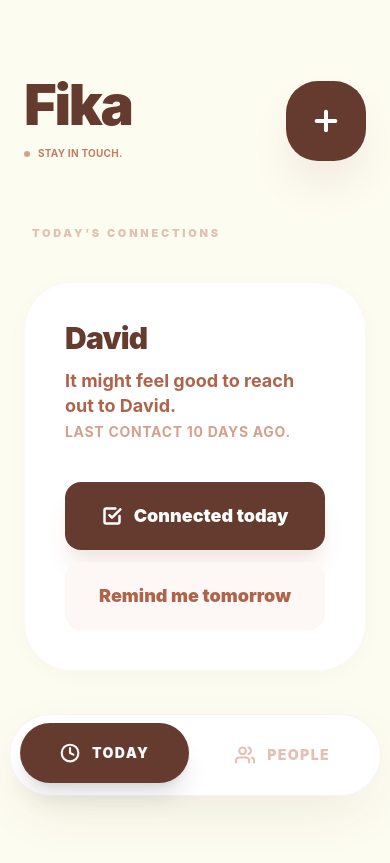
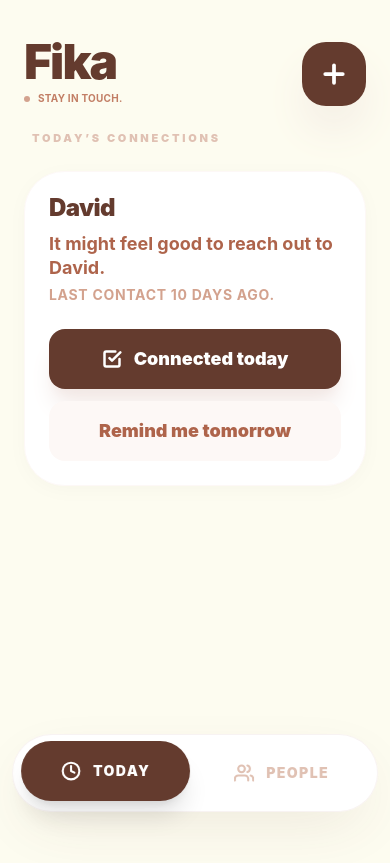
Before and after one commit to rath9110/Fika, a React (Vite) app in the folder client/: page / in a window 390 px wide. Built offline with nearby package versions, Linux system fonts and the light colour scheme.

Commit message:
Finished MVP

```diff
--- a/client/src/App.tsx
+++ b/client/src/App.tsx
@@ -61,25 +61,25 @@
     };
 
     return (
-        <div className="min-h-screen pb-48 bg-cream selection:bg-fika-200">
-            <header className="pt-20 pb-16 px-6 max-w-2xl mx-auto flex justify-between items-end">
+        <div className="min-h-screen md:h-screen md:overflow-hidden md:flex md:flex-col bg-cream selection:bg-fika-200">
+            <header className="pt-10 md:pt-12 pb-6 md:pb-8 px-6 max-w-2xl mx-auto flex justify-between items-end w-full shrink-0">
                 <div>
-                    <h1 className="text-[3.5rem] font-black text-fika-900 tracking-[-0.04em] leading-[0.9]">Fika</h1>
-                    <p className="text-fika-500 font-bold mt-4 text-base tracking-wide flex items-center gap-2 uppercase tracking-[0.1em] text-[10px]">
+                    <h1 className="text-[3rem] md:text-[3.5rem] font-black text-fika-900 tracking-[-0.04em] leading-[0.9]">Fika</h1>
+                    <p className="text-fika-500 font-bold mt-2 md:mt-3 text-base tracking-wide flex items-center gap-2 uppercase tracking-[0.1em] text-[10px]">
                         <span className="w-1.5 h-1.5 bg-fika-400 rounded-full" />
                         Stay in touch.
                     </p>
                 </div>
                 <button
                     onClick={() => { setEditing(undefined); setShowModal(true); }}
-                    className="bg-fika-900 text-white w-20 h-20 rounded-[2rem] flex items-center justify-center shadow-2xl shadow-fika-200 btn-interactive text-2xl"
+                    className="bg-fika-900 text-white w-16 h-16 md:w-20 md:h-20 rounded-[1.5rem] md:rounded-[2rem] flex items-center justify-center shadow-2xl shadow-fika-200 btn-interactive text-2xl"
                     aria-label="Add Someone"
                 >
-                    <svg xmlns="http://www.w3.org/2000/svg" width="32" height="32" viewBox="0 0 24 24" fill="none" stroke="currentColor" strokeWidth="3" strokeLinecap="round" strokeLinejoin="round"><path d="M5 12h14" /><path d="M12 5v14" /></svg>
+                    <svg xmlns="http://www.w3.org/2000/svg" width="30" height="30" viewBox="0 0 24 24" fill="none" stroke="currentColor" strokeWidth="3" strokeLinecap="round" strokeLinejoin="round"><path d="M5 12h14" /><path d="M12 5v14" /></svg>
                 </button>
             </header>
 
-            <main className="max-w-2xl mx-auto px-6">
+            <main className="max-w-2xl mx-auto px-6 w-full flex-1 md:overflow-y-auto no-scrollbar pb-32 md:pb-24">
                 {view === 'today' ? (
                     <TodayView contacts={contacts} onConnect={handleConnect} onSnooze={handleSnooze} />
                 ) : (
@@ -88,7 +88,7 @@
             </main>
 
             {/* Navigation */}
-            <nav className="fixed bottom-12 left-1/2 -translate-x-1/2 bg-white/95 backdrop-blur-2xl border border-fika-100/50 p-2.5 rounded-[3rem] shadow-ritual flex gap-1.5 z-50">
+            <nav className="fixed bottom-8 md:bottom-12 left-1/2 -translate-x-1/2 bg-white/95 backdrop-blur-2xl border border-fika-100/50 p-2 md:p-2.5 rounded-[2.5rem] md:rounded-[3rem] shadow-ritual flex gap-1 md:gap-1.5 z-50">
                 <button
                     onClick={() => setView('today')}
                     className={`px-10 py-5 rounded-[2.5rem] font-black transition-all duration-300 flex items-center gap-3 text-sm uppercase tracking-widest
@@ -109,9 +109,11 @@
 
             {/* Feedback Toast */}
             {toast && (
-                <div className="status-toast bottom-36">
-                    <svg xmlns="http://www.w3.org/2000/svg" width="22" height="22" viewBox="0 0 24 24" fill="none" stroke="currentColor" strokeWidth="3" strokeLinecap="round" strokeLinejoin="round" className="text-orange-300"><path d="m9 11 3 3L22 4" /><path d="M21 12v7a2 2 0 0 1-2 2H5a2 2 0 0 1-2-2V5a2 2 0 0 1 2-2h11" /></svg>
-                    <span className="text-base">{toast}</span>
+                <div className="status-toast-wrapper">
+                    <div className="status-toast-inner">
+                        <svg xmlns="http://www.w3.org/2000/svg" width="22" height="22" viewBox="0 0 24 24" fill="none" stroke="currentColor" strokeWidth="3" strokeLinecap="round" strokeLinejoin="round" className="text-orange-300"><path d="m9 11 3 3L22 4" /><path d="M21 12v7a2 2 0 0 1-2 2H5a2 2 0 0 1-2-2V5a2 2 0 0 1 2-2h11" /></svg>
+                        <span className="text-base">{toast}</span>
+                    </div>
                 </div>
             )}
 
--- a/client/src/components/TodayView.tsx
+++ b/client/src/components/TodayView.tsx
@@ -13,20 +13,20 @@
 
     if (due.length === 0) {
         return (
-            <div className="py-32 text-center animate-in">
-                <div className="w-24 h-24 bg-fika-100/30 rounded-full flex items-center justify-center mx-auto mb-10">
-                    <svg xmlns="http://www.w3.org/2000/svg" width="40" height="40" viewBox="0 0 24 24" fill="none" stroke="currentColor" strokeWidth="2" strokeLinecap="round" strokeLinejoin="round" className="text-fika-300"><path d="M20 6 9 17l-5-5" /></svg>
+            <div className="py-8 md:py-12 text-center animate-in">
+                <div className="w-16 h-16 md:w-20 md:h-20 bg-fika-100/30 rounded-full flex items-center justify-center mx-auto mb-6 md:mb-8">
+                    <svg xmlns="http://www.w3.org/2000/svg" width="32" height="32" viewBox="0 0 24 24" fill="none" stroke="currentColor" strokeWidth="3" strokeLinecap="round" strokeLinejoin="round" className="text-fika-300"><path d="M20 6 9 17l-5-5" /></svg>
                 </div>
-                <h2 className="text-3xl font-black text-fika-900 tracking-tight">You’re up to date.</h2>
-                <p className="text-fika-500 mt-3 font-medium text-lg leading-relaxed max-w-sm mx-auto">Everyone has been reached out to recently — nice work!</p>
+                <h2 className="text-2xl md:text-3xl font-black text-fika-900 tracking-tight">You’re up to date.</h2>
+                <p className="text-fika-500 mt-2 md:mt-3 font-medium text-base md:text-lg leading-relaxed max-w-sm mx-auto">Everyone has been reached out to recently - nice work!</p>
             </div>
         );
     }
 
     return (
-        <div className="space-y-10 animate-in font-sans">
+        <div className="space-y-6 md:space-y-8 animate-in font-sans">
             <h2 className="text-[11px] font-black text-fika-300 uppercase tracking-[0.25em] px-2">Today’s Connections</h2>
-            <div className="space-y-6">
+            <div className="space-y-4 md:space-y-6">
                 {due.map(c => {
                     const isBday = isBirthdayToday(c.birthday);
                     const days = getDaysSince(c.last_contacted_at);
@@ -34,13 +34,13 @@
                     return (
                         <div
                             key={c.id}
-                            className={`bg-white rounded-[3rem] p-10 border shadow-soft card-interactive relative overflow-hidden group
+                            className={`bg-white rounded-[2.5rem] md:rounded-[3rem] p-6 md:p-8 border shadow-soft card-interactive relative overflow-hidden group
                 ${isBday ? 'border-orange-100 bg-gradient-to-br from-white to-orange-50/20' : 'border-fika-50'}`}
                         >
                             <div className="relative z-10">
                                 <div className="flex justify-between items-start mb-4">
                                     <div>
-                                        <h3 className="text-3xl font-black text-fika-900 tracking-tight leading-none mb-4">{c.name}</h3>
+                                        <h3 className="text-2xl md:text-3xl font-black text-fika-900 tracking-tight leading-none mb-3 md:mb-4">{c.name}</h3>
                                         <div className="space-y-1">
                                             <p className="text-lg text-fika-600 font-bold leading-snug">
                                                 {isBday
@@ -59,17 +59,17 @@
                                     )}
                                 </div>
 
-                                <div className="flex flex-col gap-3 mt-10">
+                                <div className="flex flex-col gap-3 mt-6 md:mt-8">
                                     <button
                                         onClick={() => onConnect(c.id)}
-                                        className="w-full bg-fika-900 text-white font-black py-5 px-8 rounded-2xl btn-interactive shadow-xl shadow-fika-100 text-lg flex items-center justify-center gap-3"
+                                        className="w-full bg-fika-900 text-white font-black py-4 md:py-5 px-8 rounded-2xl btn-interactive shadow-xl shadow-fika-100 text-lg flex items-center justify-center gap-3"
                                     >
                                         <svg xmlns="http://www.w3.org/2000/svg" width="20" height="20" viewBox="0 0 24 24" fill="none" stroke="currentColor" strokeWidth="3" strokeLinecap="round" strokeLinejoin="round"><path d="m9 11 3 3L22 4" /><path d="M21 12v7a2 2 0 0 1-2 2H5a2 2 0 0 1-2-2V5a2 2 0 0 1 2-2h11" /></svg>
                                         Connected today
                                     </button>
                                     <button
                                         onClick={() => onSnooze(c.id)}
-                                        className="w-full bg-fika-50 text-fika-600 font-black py-5 px-8 rounded-2xl btn-interactive hover:bg-fika-100/80 text-lg"
+                                        className="w-full bg-fika-50 text-fika-600 font-black py-4 md:py-5 px-8 rounded-2xl btn-interactive hover:bg-fika-100/80 text-lg"
                                     >
                                         Remind me tomorrow
                                     </button>
--- a/client/src/index.css
+++ b/client/src/index.css
@@ -28,8 +28,18 @@
 @layer base {
     body {
         @apply bg-cream text-espresso font-sans antialiased selection:bg-fika-100;
+        @apply md:overflow-hidden md:h-screen;
         -webkit-tap-highlight-color: transparent;
     }
+}
+
+.no-scrollbar::-webkit-scrollbar {
+    display: none;
+}
+
+.no-scrollbar {
+    -ms-overflow-style: none;
+    scrollbar-width: none;
 }
 
 /* Micro-interactions & Feedback */
@@ -58,20 +68,25 @@
 }
 
 /* Status Notifications */
-.status-toast {
-    @apply fixed left-1/2 -translate-x-1/2 px-8 py-5 bg-fika-950 text-white rounded-[2rem] shadow-2xl font-black flex items-center gap-4 z-[100] backdrop-blur-xl border border-white/10;
+/* Status Notifications - Robust Centering */
+.status-toast-wrapper {
+    @apply fixed bottom-40 inset-x-0 flex justify-center pointer-events-none z-[100];
+}
+
+.status-toast-inner {
+    @apply w-[300px] h-[52px] bg-fika-950 text-white rounded-[1.5rem] shadow-2xl font-black flex items-center justify-center gap-3 pointer-events-auto backdrop-blur-xl border border-white/10;
     animation: slideInUp 0.8s var(--ease-out-expo) forwards;
 }
 
 @keyframes slideInUp {
     from {
         opacity: 0;
-        transform: translate(-50%, 40px) scale(0.9);
+        transform: translateY(30px) scale(0.9);
     }
 
     to {
         opacity: 1;
-        transform: translate(-50%, 0) scale(1);
+        transform: translateY(0) scale(1);
     }
 }
 
```
